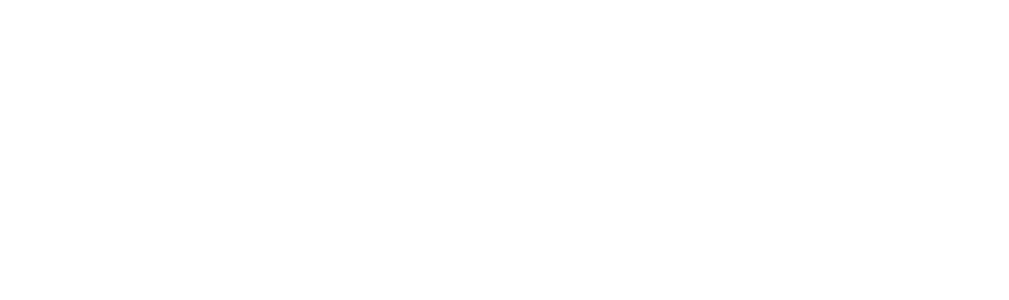
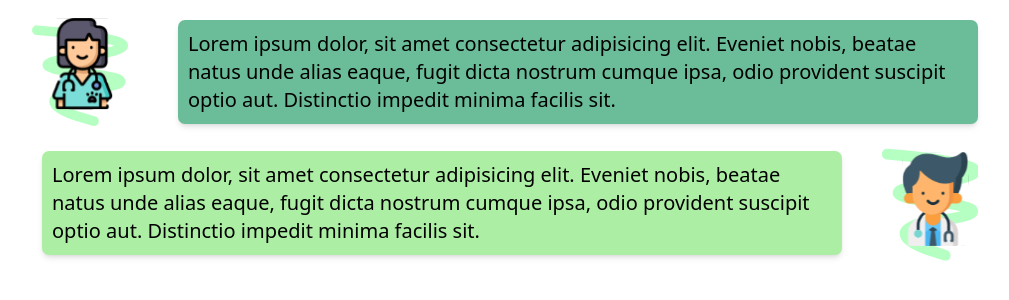
Before and after one commit to PedroVenchiarutti/ajudaJa-Project, a React (Vite) app: page / in a window 1280 px wide. Before the commit this address had no page. Shown: the top 300 px of the page, without its empty margins (130-1139 px from the left). Built offline with nearby package versions, Linux system fonts and the light colour scheme.

Commit message:
add: component information

```diff
--- a/index.html
+++ b/index.html
@@ -14,7 +14,7 @@
       <link rel="preconnect" href="https://fonts.gstatic.com" crossorigin>
       <link href="https://fonts.googleapis.com/css2?family=DM+Sans:wght@400;500;700&family=Roboto:wght@400;500;700;900&display=swap" rel="stylesheet">
 
-    <title>Ajude.JÀ</title>
+    <title>Ajuda.JÁ</title>
   </head>
   <body>
     <div id="root"></div>
--- /dev/null
+++ b/src/Components/Information.jsx
@@ -0,0 +1,47 @@
+import React from "react";
+import DoctorGirl from '../assets/images/doctor-girl.svg'
+import DoctorMan from '../assets/images/doctor-man.svg'
+
+export default function Information() {
+
+
+    const contentClass = 'm-2.5 flex flex-col sm:flex-row md:flex-row justify-center items-center gap-1 sm:gap-10 transition-transform'
+    const contentClassReverse = 'm-2.5 flex flex-col sm:flex-row-reverse md:flex-row-reverse justify-center items-center gap-1 sm:gap-10'
+    const svgImage = 'flex justify-self-center w-20 sm:w-24'
+    const firstBox = 'm-2.5 bg-firstBoxBg rounded-input p-2.5 sm:w-[50rem] sm:text-xl shadow-md'
+    const secondBox = 'm-2.5 sm:m-0 bg-secondBoxBg p-2.5 rounded-input sm:w-[50rem] sm:text-xl shadow-md '
+
+    return (
+
+    <div className="w-[100%]">
+
+        <div className={contentClass}>
+
+            <div className={svgImage}>
+                <img src={DoctorGirl} alt="" />
+            </div>
+            <div className={firstBox}>
+                <p>
+                    Lorem ipsum dolor, sit amet consectetur adipisicing elit. Eveniet nobis, beatae natus unde alias eaque, fugit dicta nostrum cumque ipsa, odio provident suscipit optio aut. Distinctio impedit minima facilis sit.
+                </p>
+            </div>
+        </div>
+
+        <div className={contentClassReverse}>
+
+        <div className={svgImage}>
+                <img src={DoctorMan} alt="" />
+            </div>
+
+        <div className={secondBox}>
+                <p>
+                    Lorem ipsum dolor, sit amet consectetur adipisicing elit. Eveniet nobis, beatae natus unde alias eaque, fugit dicta nostrum cumque ipsa, odio provident suscipit optio aut. Distinctio impedit minima facilis sit.
+                </p>
+            </div>
+
+
+
+        </div>
+    </div>
+    )
+}
--- /dev/null
+++ b/src/Pages/HomePage/index.jsx
@@ -0,0 +1,11 @@
+import React from "react";
+import Information from "../../Components/Information";
+
+const HomePage = () => (
+    <div>
+    <Information/>
+    </div>
+
+)
+
+export default HomePage
--- a/src/Routes/index.jsx
+++ b/src/Routes/index.jsx
@@ -1,11 +1,13 @@
 import React from 'react';
 import { BrowserRouter as Router, Route, Routes } from 'react-router-dom';
-import HomePage from '../Pages/Index';
+import HomePage from '../Pages/HomePage/index';
+
 
 const RouterApp = () => (
   <Router>
     <Routes>
-      <Route path="/home" element={<HomePage />} />
+      <Route path="/" element={<HomePage />} />
+
     </Routes>
   </Router>
 );
--- a/src/main.jsx
+++ b/src/main.jsx
@@ -1,6 +1,7 @@
 import React from 'react';
 import ReactDOM from 'react-dom/client';
 import App from './App';
+
 import './index.scss';
 
-ReactDOM.createRoot(document.getElementById('root')).render(<App />);
+ReactDOM.createRoot(document.getElementById('root')).render(<App/>);
```
Also changed, not shown: src/assets/images/doctor-girl.svg (added), src/assets/images/doctor-man.svg (added).
